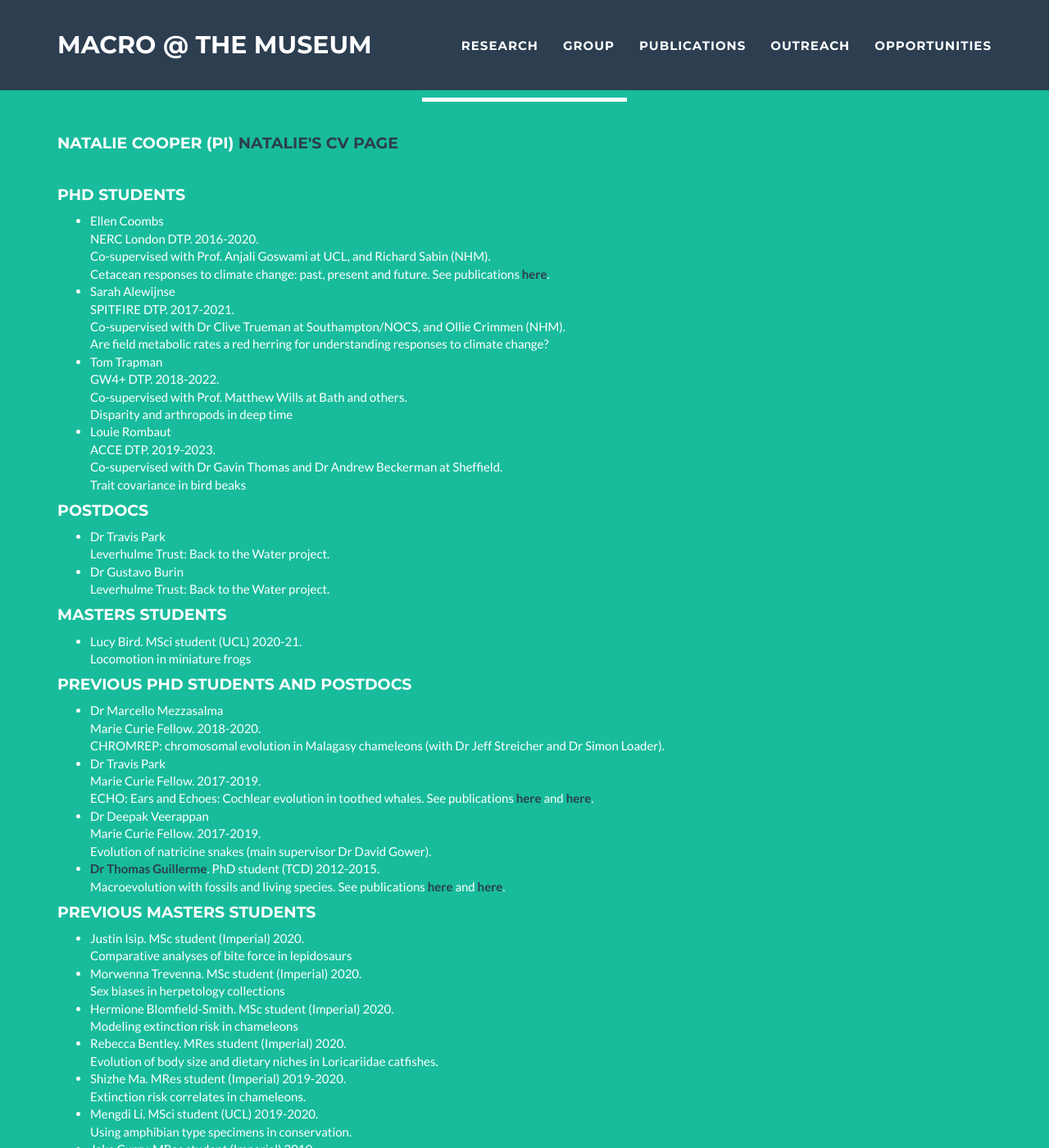
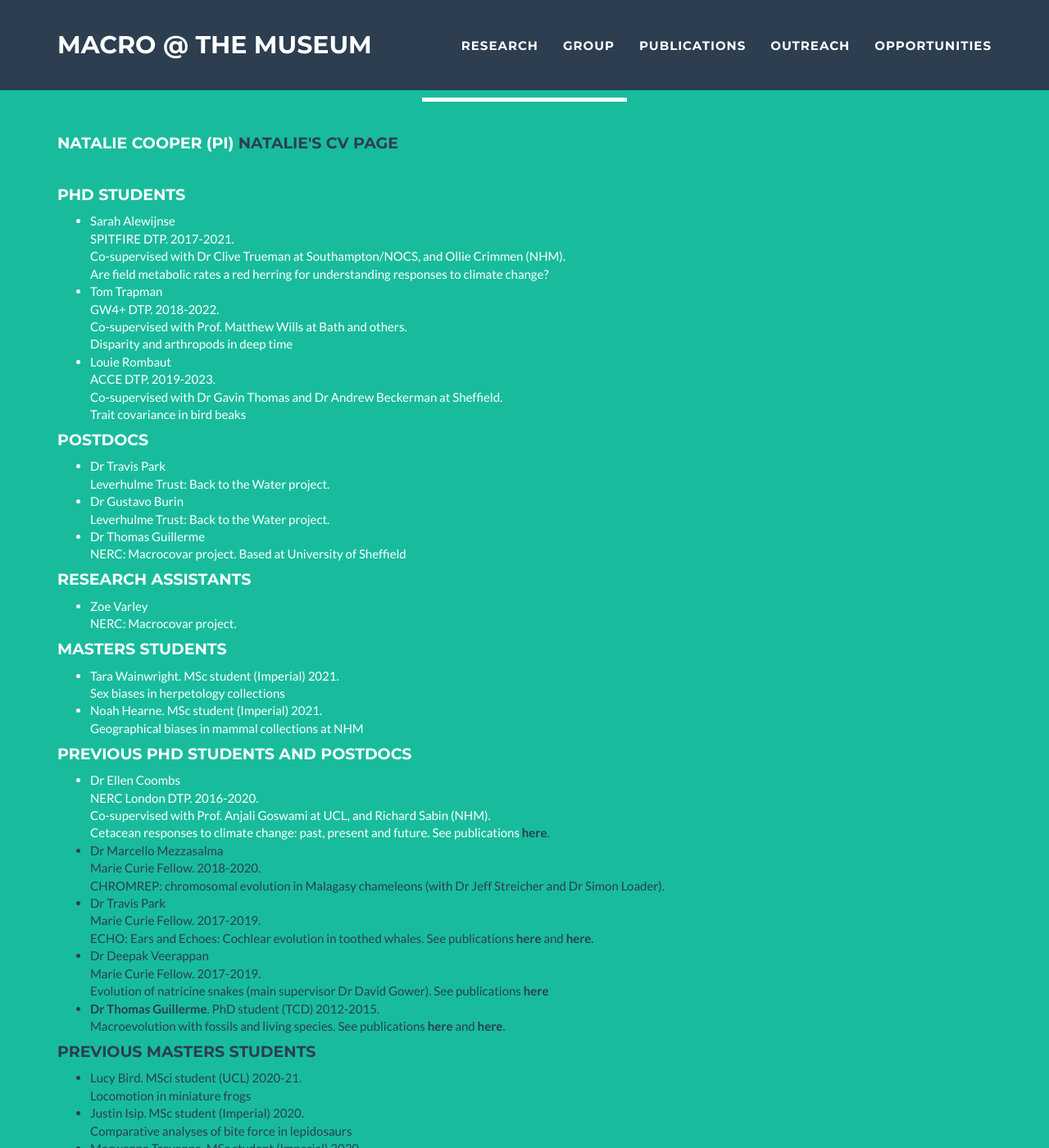
Before and after one commit to nhcooper123/nhcooper123.github.io, a Jekyll site: the page group.html, which Jekyll copies as it is, in a window 1280 px wide and 1400 px high, scrolled down 400 px. Shown: the whole window at 82% size. Built offline with Jekyll 4.4.1, drawn with Linux system fonts in a browser that asks for light colours; some of the changed text lies outside the part shown.

Commit message:
Update group info

```diff
--- a/group.html
+++ b/group.html
@@ -134,11 +134,6 @@ We have fun and try to make science a nicer place! <br>
     <h4>PhD students</h4>
 
     <ul>
-    <li>Ellen Coombs<br>
-        NERC London DTP. 2016-2020.<br>
-        Co-supervised with Prof. Anjali Goswami at UCL, and Richard Sabin (NHM).<br>
-        Cetacean responses to climate change: past, present and future.
-        See publications <a href="https://doi.org/10.1111/mms.12610"><strong><font color="2c3e50">here</font></strong></a>.</li>
     <li>Sarah Alewijnse<br>
         SPITFIRE DTP. 2017-2021.<br>
         Co-supervised with Dr Clive Trueman at Southampton/NOCS, and Ollie Crimmen (NHM).<br>
@@ -162,18 +157,36 @@ We have fun and try to make science a nicer place! <br>
     <li>Dr Gustavo Burin<br>
         Leverhulme Trust: Back to the Water project.<br>
     </li>
+    <li>Dr Thomas Guillerme<br>
+        NERC: Macrocovar project. Based at University of Sheffield<br>
+    </li>
+    </ul>
+
+    <h4>Research Assistants</h4>
+
+    <ul>
+    <li>Zoe Varley<br>
+        NERC: Macrocovar project.
+    </li>
     </ul>
 
     <h4>Masters students</h4>
 
     <ul>
-    <li>Lucy Bird. MSci student (UCL) 2020-21.<br>
-        Locomotion in miniature frogs</li>
+    <li>Tara Wainwright. MSc student (Imperial) 2021.<br>
+        Sex biases in herpetology collections</li>
+    <li>Noah Hearne. MSc student (Imperial) 2021.<br>
+        Geographical biases in mammal collections at NHM</li>
     </ul>
 
-    <h4> Previous PhD students and postdocs</h4>
+    <h4>Previous PhD students and postdocs</h4>
 
     <ul>
+    <li>Dr Ellen Coombs<br>
+    NERC London DTP. 2016-2020.<br>
+    Co-supervised with Prof. Anjali Goswami at UCL, and Richard Sabin (NHM).<br>
+    Cetacean responses to climate change: past, present and future.
+    See publications <a href="https://doi.org/10.1111/mms.12610"><strong><font color="2c3e50">here<font></strong></a>.</li>
     <li>Dr Marcello Mezzasalma<br>
     Marie Curie Fellow. 2018-2020.<br>
     CHROMREP: chromosomal evolution in Malagasy chameleons (with Dr Jeff Streicher and Dr Simon Loader). </li>
@@ -182,7 +195,7 @@ We have fun and try to make science a nicer place! <br>
     See publications <a href="http://doi.org/10.1186/s12862-019-1525-x"><strong><font color="2c3e50">here</font></strong></a> and <a href="https://doi.org/10.7717/peerj.8916"><strong><font color="2c3e50">here</font></strong></a>.</li>
     <li>Dr Deepak Veerappan<br> Marie Curie Fellow. 2017-2019.<br>
         Evolution of natricine snakes (main supervisor Dr David Gower).
-     <!-- See publications <a href="http://10.1016/j.ympev.2015.08.023"><strong><font color="2c3e50">here</font></strong></a></li> -->
+    See publications <a href="https://doi.org/10.1016/j.ympev.2021.107152"><strong><font color="2c3e50">here</font></strong></a></li>
     <li><a href="http://tguillerme.github.io/"><strong><font color="2c3e50">Dr Thomas Guillerme</font></strong></a>. PhD student (TCD) 2012-2015.<br>
         Macroevolution with fossils and living species.
         See publications <a href="http://10.1016/j.ympev.2015.08.023"><strong><font color="2c3e50">here</font></strong></a> and <a href="http://dx.doi.org/10.1101/022970"><strong><font color="2c3e50">here</font></strong></a>.</li>
@@ -191,6 +204,8 @@ We have fun and try to make science a nicer place! <br>
     <h4> Previous Masters students</h4>
 
     <ul>
+    <li>Lucy Bird. MSci student (UCL) 2020-21.<br>
+        Locomotion in miniature frogs</li>
     <li>Justin Isip. MSc student (Imperial) 2020.<br>
         Comparative analyses of bite force in lepidosaurs</li>
     <li>Morwenna Trevenna. MSc student (Imperial) 2020.<br>
@@ -204,10 +219,12 @@ We have fun and try to make science a nicer place! <br>
     <li>Mengdi Li. MSci student (UCL) 2019-2020.<br>
         Using amphibian type specimens in conservation.</li>
     <li>Jake Curry. MRes student (Imperial) 2019.<br>
-        Computational approaches for studying species distributions through time.</li>
+        Computational approaches for studying species distributions through time.<br>
+        See <a href="https://peerj.com/articles/10843/"><strong><font color="2c3e50">publication here.</font></strong></a> </li>
     <li>Emily Buckingham. MRes student (Imperial) 2019.<br>
         Co-supervised with Louise Tomsett. <br>
-        Historical distributions and overexploitation of pangolins.</li>
+        Historical distributions and overexploitation of pangolins.<br>
+        See <a href="https://peerj.com/articles/10843/"><strong><font color="2c3e50">publication here.</font></strong></a> </li>
     <li>Maria Clara Iruzun Martins. MRes student (UCL) 2019.<br>
         Main supervisor Travis Park. <br>
         Intraspecific variation in the harbour porpoise inner ear.</li>
@@ -299,7 +316,7 @@ For more information on working in the group see the documents provided <a href=
             <div class="container">
                 <div class="row">
                     <div class="col-lg-12">
-                        Copyright &copy; Natalie Cooper 2020
+                        Copyright &copy; Natalie Cooper 2021
                     </div>
                 </div>
             </div>
```
